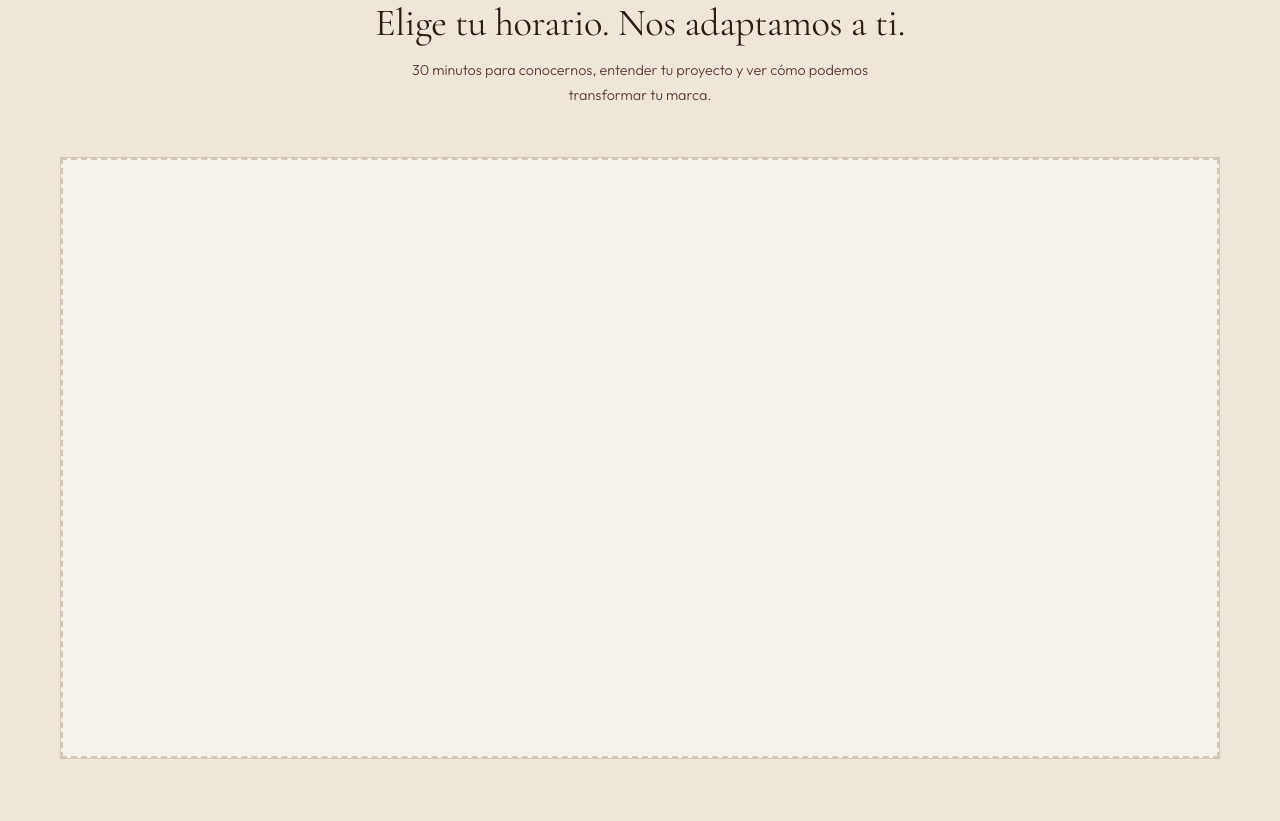
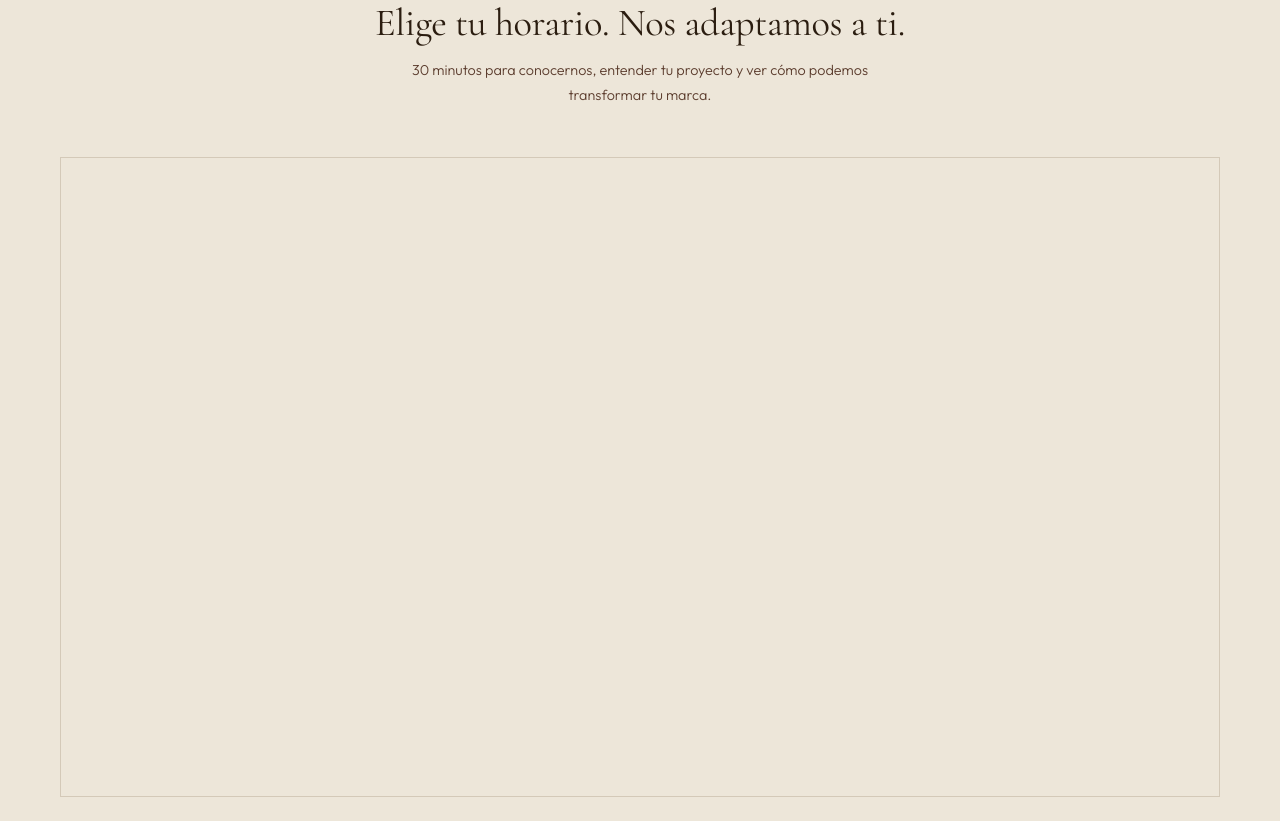
Before and after one commit to mariosno/LOL, a plain HTML site: page index.html in a window 1280 px wide. Shown: the part 7099-7920 px from the top of the page. Drawn offline with nearby package versions, Linux system fonts and the light colour scheme; a script that the page names is missing.

Commit message:
index.html

```diff
--- a/index.html
+++ b/index.html
@@ -684,17 +684,13 @@
        CALENDLY
     ══════════════════════════════════════════ */
     .cal-sec { background: var(--parchment); }
-    .cal-wrap { margin-top: 50px; border: 1px solid var(--stone); overflow: hidden; }
-    .cal-ph {
-      height: 600px; background: var(--cream);
-      display: flex; flex-direction: column;
-      align-items: center; justify-content: center; gap: 16px;
-      border: 2px dashed var(--stone);
-    }
-    .cal-ph__ico { width: 50px; height: 50px; border: 1px solid var(--stone); border-radius: 50%; display: flex; align-items: center; justify-content: center; color: var(--fog); }
-    .cal-ph__t { font-family: var(--serif); font-size: 1.3rem; color: var(--espresso); }
-    .cal-ph__s { font-size: .78rem; color: var(--fog); text-align: center; max-width: 340px; line-height: 1.75; }
-    .cal-ph__s code { font-size: .68rem; background: var(--parchment); padding: 4px 9px; color: var(--sienna); }
+.cal-wrap {
+  margin-top: 50px;
+  border: 1px solid var(--stone);
+  overflow: hidden;
+  height: 80vh; /* 👈 clave */
+}
+
 
     /* ══════════════════════════════════════════
        FAQ
```
